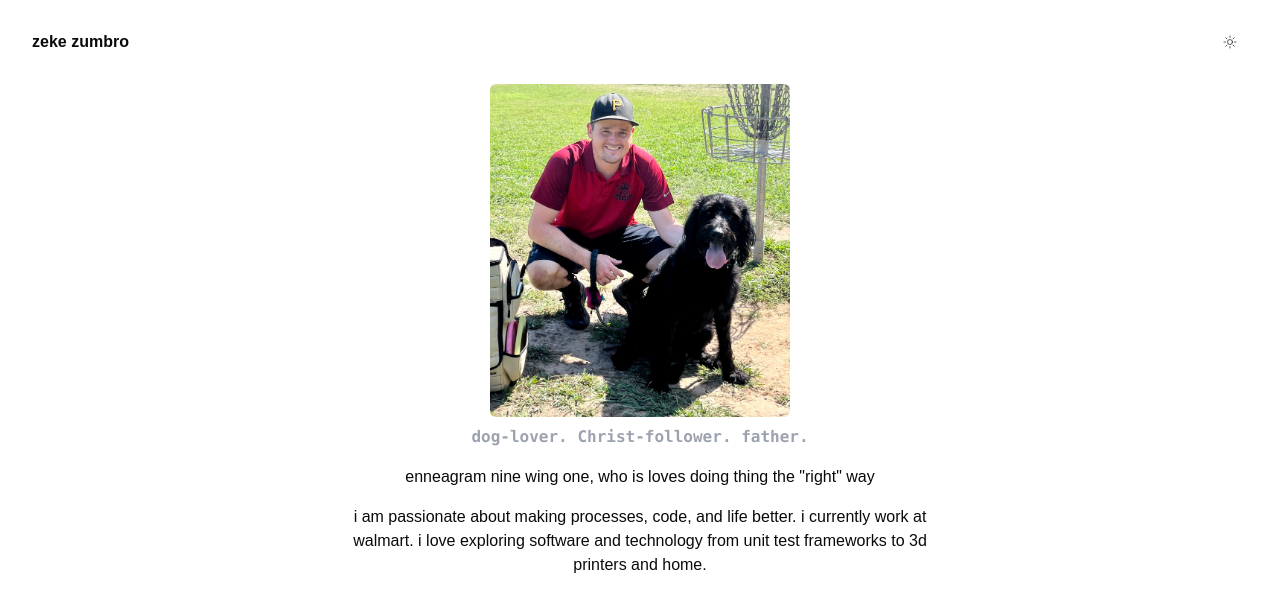
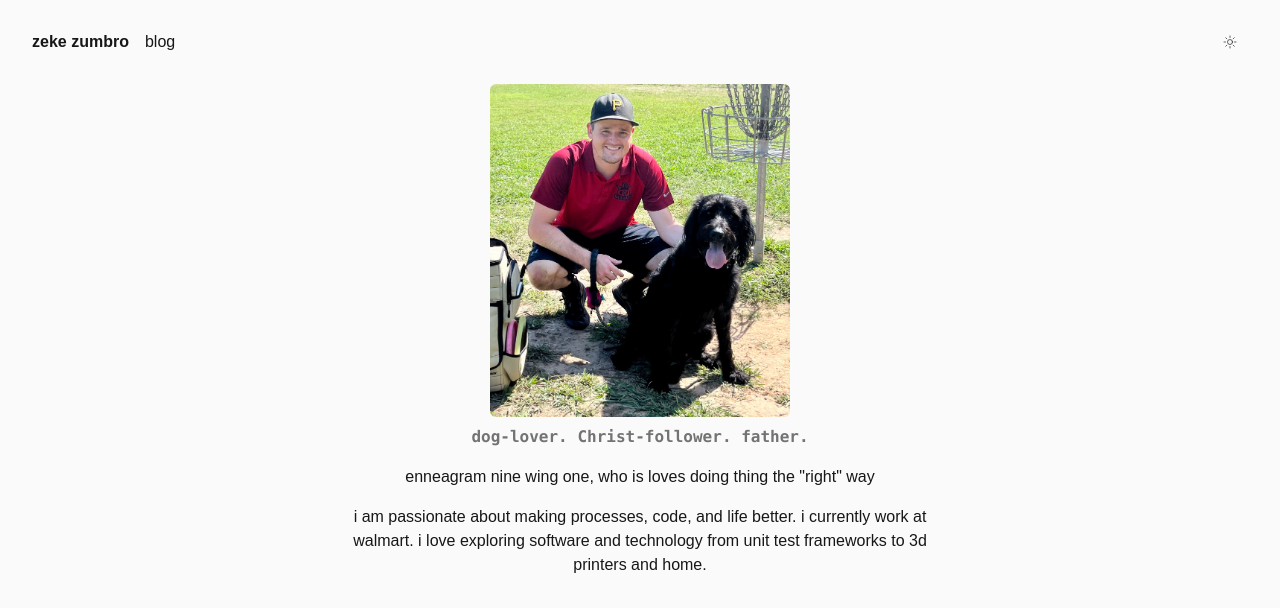
Before and after one commit to jezumbro/jezumbro.github.io, an Astro site: page / in a window 1280 px wide. Built offline with nearby package versions, Linux system fonts and the light colour scheme; Astro itself is replaced by a stand-in of ours.

Commit message:
fix: more fixes around colors and files being typescript  - chore: convert hsl -> hex

```diff
--- a/astro.config.js
+++ b/astro.config.ts
@@ -11,11 +11,7 @@ export default defineConfig({
   integrations: [
     mdx(),
     react(),
-    sitemap({
-      filter: (page) => {
-        return !page.includes('blog')
-      },
-    }),
+    sitemap(),
     tailwind({
       applyBaseStyles: false,
     }),
--- a/src/blog/202412-overcomplicated-blog.md
+++ b/src/blog/202412-overcomplicated-blog.md
@@ -15,7 +15,7 @@ attempting a poc, and gaining the ability to write about some software findings.
 
 ## we all start somewhere
 
-> the first time we do anything, it wont be perfect - someone
+> the first time we do anything, it will not be perfect - someone
 
 i've always thought that I am not good enough to complete... well anything. I
 have always been fearful of failure when it comes to completing tasks or just
@@ -28,8 +28,10 @@ as it comes to iteration, the second time will be better than the first time. It
 provides a canvas to not start from scratch. This website was first written in
 pure react. It was a [Gatsbyjs](https://www.gatsbyjs.com) page to start, however
 it always felt bloated. React was super powerful, we had been building single
-page applications (spa) to manage a fuel supply chain and it was awesome how
-easy it was to stand up pages. but when it came to a staic content site, it felt
-like it was a sportscar trying to be a minivan. after doing a little research, I
-discovered [astro](https://astro.build) and instantly knew it was what would
-build this site.
+page applications (spa) to manage a fuel supply chain, and it was awesome how
+easy it was to stand up pages. but when it came to a static content site, it
+felt like it was a sports-car trying to be a minivan. after doing a little
+research, I discovered [astro](https://astro.build) and instantly knew it was
+what would build this site.
+
+##### to be continued...
--- a/src/components/ui/icons.tsx
+++ b/src/components/ui/icons.tsx
@@ -40,8 +40,8 @@ export const ChevronLeft = (props: SVGProps<SVGSVGElement>) => (
     {...props}
   >
     <path
-      stroke-linecap="round"
-      stroke-linejoin="round"
+      strokeLinecap="round"
+      strokeLinejoin="round"
       d="M15.75 19.5 8.25 12l7.5-7.5"
     />
   </svg>
--- a/src/layouts/site-layout.astro
+++ b/src/layouts/site-layout.astro
@@ -33,6 +33,7 @@ const { title } = Astro.props
       >
         <div class="flex space-x-4 lg:flex-1">
           <a href="/" class="font-bold">zeke zumbro</a>
+          <a href="/blog">blog</a>
         </div>
         <ThemeDropdown client:load />
       </nav>
--- a/src/pages/index.astro
+++ b/src/pages/index.astro
@@ -17,7 +17,7 @@ import SiteLayout from '../layouts/site-layout.astro'
           loading="eager"
         />
       </div>
-      <div class="pt-2 font-mono font-semibold text-gray-400">
+      <div class="pt-2 font-mono font-semibold text-muted-foreground">
         dog-lover. Christ-follower. father.
       </div>
     </div>
--- a/src/styles/blog.css
+++ b/src/styles/blog.css
@@ -6,7 +6,7 @@
       @apply mb-4 mt-0 text-4xl font-bold;
     }
     content {
-      @apply container leading-relaxed md:mx-auto md:max-w-xl md:whitespace-pre-wrap md:text-pretty;
+      @apply container leading-relaxed md:mx-auto md:max-w-xl md:text-justify;
 
       h1 {
         @apply mb-4 mt-0 text-4xl font-bold;
--- a/src/styles/index.css
+++ b/src/styles/index.css
@@ -3,57 +3,47 @@
 @tailwind utilities;
 @layer base {
   :root {
-    --background: 0 0% 100%;
-    --foreground: 0 0% 3.9%;
-    --card: 0 0% 100%;
-    --card-foreground: 0 0% 3.9%;
-    --popover: 0 0% 100%;
-    --popover-foreground: 0 0% 3.9%;
-    --primary: 0 0% 9%;
-    --primary-foreground: 0 0% 98%;
-    --secondary: 0 0% 96.1%;
-    --secondary-foreground: 0 0% 9%;
-    --muted: 0 0% 96.1%;
-    --muted-foreground: 0 0% 45.1%;
-    --accent: 0 0% 96.1%;
-    --accent-foreground: 0 0% 9%;
-    --destructive: 0 84.2% 60.2%;
-    --destructive-foreground: 0 0% 98%;
-    --border: 0 0% 89.8%;
-    --input: 0 0% 89.8%;
-    --ring: 0 0% 3.9%;
-    --chart-1: 12 76% 61%;
-    --chart-2: 173 58% 39%;
-    --chart-3: 197 37% 24%;
-    --chart-4: 43 74% 66%;
-    --chart-5: 27 87% 67%;
+    --background: #fafafa;
+    --foreground: #171717;
+    --card: #fafafa;
+    --card-foreground: #171717;
+    --popover: #fafafa;
+    --popover-foreground: #171717;
+    --primary: #171717;
+    --primary-foreground: #f5f5f5;
+    --secondary: #e5e5e5;
+    --secondary-foreground: #171717;
+    --muted: #e5e5e5;
+    --muted-foreground: #737373;
+    --accent: #e5e5e5;
+    --accent-foreground: #171717;
+    --destructive: #ef4444;
+    --destructive-foreground: #f5f5f5;
+    --border: #e5e5e5;
+    --input: #e5e5e5;
+    --ring: #171717;
     --radius: 0.5rem;
   }
   .dark {
-    --foreground: 0 0% 100%;
-    --background: 0 0% 3.9%;
-    --card: 0 0% 3.9%;
-    --card-foreground: 0 0% 98%;
-    --popover: 0 0% 3.9%;
-    --popover-foreground: 0 0% 98%;
-    --primary: 0 0% 98%;
-    --primary-foreground: 0 0% 9%;
-    --secondary: 0 0% 14.9%;
-    --secondary-foreground: 0 0% 98%;
-    --muted: 0 0% 14.9%;
-    --muted-foreground: 0 0% 63.9%;
-    --accent: 0 0% 14.9%;
-    --accent-foreground: 0 0% 98%;
-    --destructive: 0 62.8% 30.6%;
-    --destructive-foreground: 0 0% 98%;
-    --border: 0 0% 14.9%;
-    --input: 0 0% 14.9%;
-    --ring: 0 0% 83.1%;
-    --chart-1: 220 70% 50%;
-    --chart-2: 160 60% 45%;
-    --chart-3: 30 80% 55%;
-    --chart-4: 280 65% 60%;
-    --chart-5: 340 75% 55%;
+    --background: #171717;
+    --foreground: #fafafa;
+    --card: #171717;
+    --card-foreground: #f5f5f5;
+    --popover: #171717;
+    --popover-foreground: #f5f5f5;
+    --primary: #f5f5f5;
+    --primary-foreground: #171717;
+    --secondary: #404040;
+    --secondary-foreground: #f5f5f5;
+    --muted: #404040;
+    --muted-foreground: #a3a3a3;
+    --accent: #404040;
+    --accent-foreground: #f5f5f5;
+    --destructive: #7f1d1d;
+    --destructive-foreground: #f5f5f5;
+    --border: #404040;
+    --input: #404040;
+    --ring: #d4d4d4;
   }
 }
 
--- a/tailwind.config.mjs
+++ /dev/null
@@ -1,69 +0,0 @@
-/** @type {import('tailwindcss').Config} */
-export default {
-  darkMode: ['selector'],
-  content: ['./src/**/*.{astro,html,js,jsx,md,mdx,svelte,ts,tsx,vue}'],
-  theme: {
-    extend: {
-      fontFamily: {
-        sans: ['Graphik', 'sans-serif'],
-        serif: ['Merriweather', 'serif'],
-      },
-      backgroundColor: {
-        DEFAULT: 'background',
-      },
-      borderRadius: {
-        lg: 'var(--radius)',
-        md: 'calc(var(--radius) - 2px)',
-        sm: 'calc(var(--radius) - 4px)',
-      },
-      colors: {
-        background: 'hsl(var(--background))',
-        foreground: 'hsl(var(--foreground))',
-        card: {
-          DEFAULT: 'hsl(var(--card))',
-          foreground: 'hsl(var(--card-foreground))',
-        },
-        popover: {
-          DEFAULT: 'hsl(var(--popover))',
-          foreground: 'hsl(var(--popover-foreground))',
-        },
-        primary: {
-          DEFAULT: 'hsl(var(--primary))',
-          foreground: 'hsl(var(--primary-foreground))',
-        },
-        secondary: {
-          DEFAULT: 'hsl(var(--secondary))',
-          foreground: 'hsl(var(--secondary-foreground))',
-        },
-        muted: {
-          DEFAULT: 'hsl(var(--muted))',
-          foreground: 'hsl(var(--muted-foreground))',
-        },
-        accent: {
-          DEFAULT: 'hsl(var(--accent))',
-          foreground: 'hsl(var(--accent-foreground))',
-        },
-        destructive: {
-          DEFAULT: 'hsl(var(--destructive))',
-          foreground: 'hsl(var(--destructive-foreground))',
-        },
-        border: 'hsl(var(--border))',
-        input: 'hsl(var(--input))',
-        ring: 'hsl(var(--ring))',
-        chart: {
-          1: 'hsl(var(--chart-1))',
-          2: 'hsl(var(--chart-2))',
-          3: 'hsl(var(--chart-3))',
-          4: 'hsl(var(--chart-4))',
-          5: 'hsl(var(--chart-5))',
-        },
-      },
-    },
-    stroke: (theme) => {
-      return {
-        DEFAULT: 'primary',
-      }
-    },
-  },
-  plugins: [require('tailwindcss-animate')],
-}
--- /dev/null
+++ b/tailwind.config.ts
@@ -0,0 +1,66 @@
+import type { Config } from 'tailwindcss'
+
+const config: Config = {
+  darkMode: ['selector'],
+  content: ['./src/**/*.{astro,html,js,jsx,md,mdx,svelte,ts,tsx,vue}'],
+  theme: {
+    extend: {
+      fontFamily: {
+        sans: ['Graphik', 'sans-serif'],
+        serif: ['Merriweather', 'serif'],
+      },
+      backgroundColor: {
+        DEFAULT: 'background',
+      },
+      borderRadius: {
+        lg: 'var(--radius)',
+        md: 'calc(var(--radius) - 2px)',
+        sm: 'calc(var(--radius) - 4px)',
+      },
+      colors: {
+        background: 'var(--background)',
+        foreground: 'var(--foreground)',
+        card: {
+          DEFAULT: 'var(--card)',
+          foreground: 'var(--card-foreground)',
+        },
+        popover: {
+          DEFAULT: 'var(--popover)',
+          foreground: 'var(--popover-foreground)',
+        },
+        primary: {
+          DEFAULT: 'var(--primary)',
+          foreground: 'var(--primary-foreground)',
+        },
+        secondary: {
+          DEFAULT: 'var(--secondary)',
+          foreground: 'var(--secondary-foreground)',
+        },
+        muted: {
+          DEFAULT: 'var(--muted)',
+          foreground: 'var(--muted-foreground)',
+        },
+        accent: {
+          DEFAULT: 'var(--accent)',
+          foreground: 'var(--accent-foreground)',
+        },
+        destructive: {
+          DEFAULT: 'var(--destructive)',
+          foreground: 'var(--destructive-foreground)',
+        },
+        border: 'var(--border)',
+        input: 'var(--input)',
+        ring: 'var(--ring)',
+        chart: {
+          1: 'var(--chart-1)',
+          2: 'var(--chart-2)',
+          3: 'var(--chart-3)',
+          4: 'var(--chart-4)',
+          5: 'var(--chart-5)',
+        },
+      },
+    },
+  },
+  plugins: [require('tailwindcss-animate')],
+}
+export default config
```
Also changed, not shown: commitlint.config.ts (renamed from commitlint.config.mjs).
